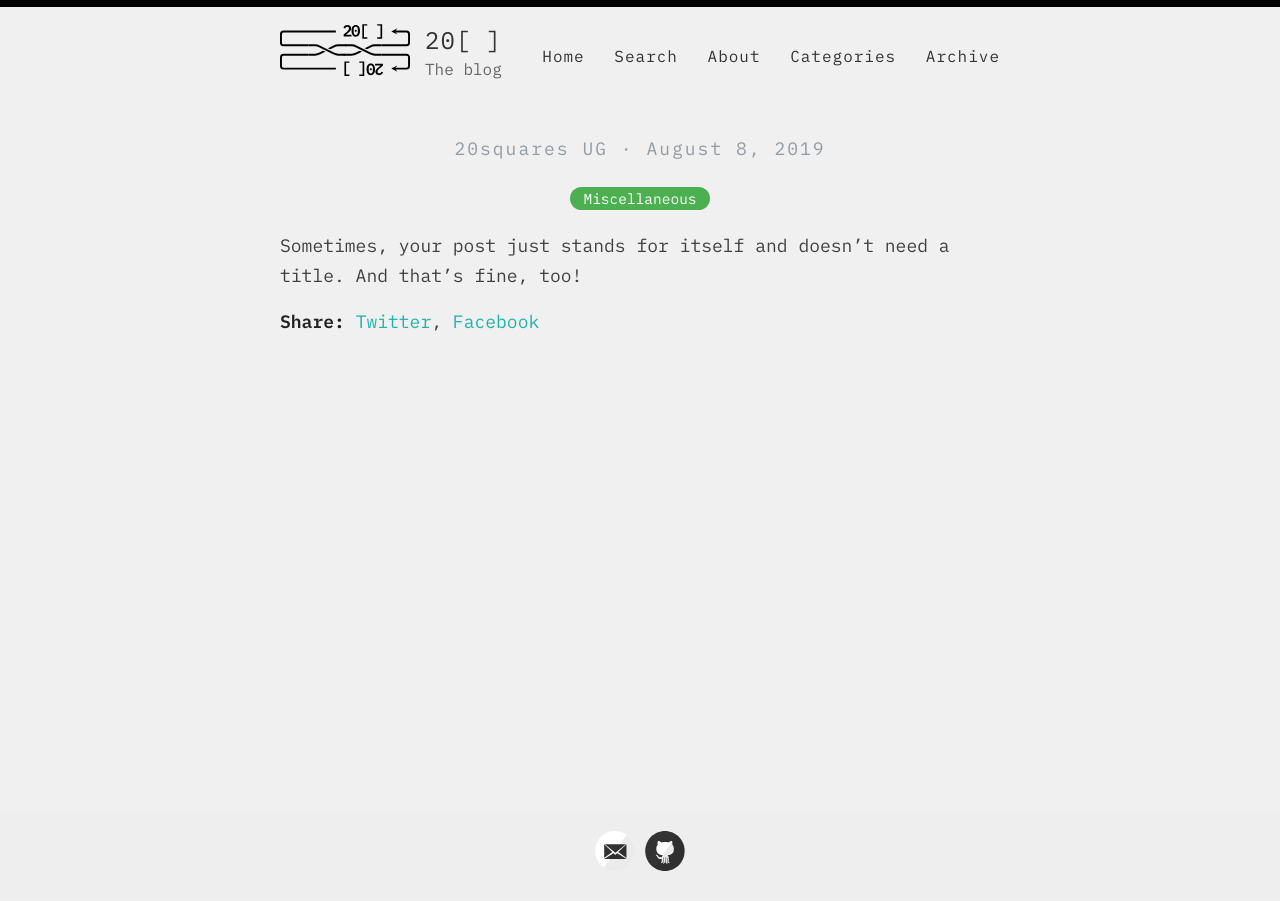
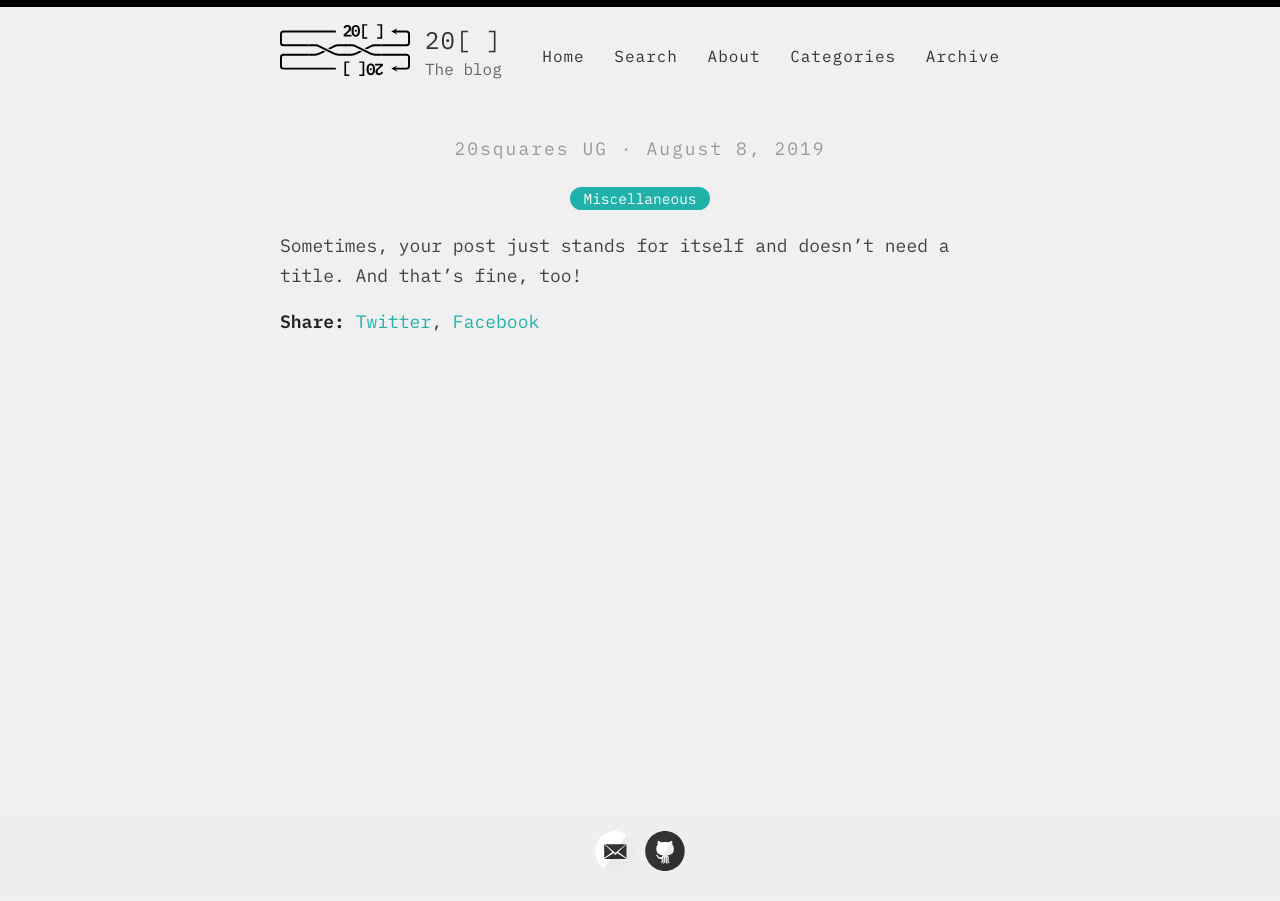
Before and after one commit to eric-downes/20sq-blog, a Jekyll site: the page built from _posts/2019-08-08-no-title-posts.md, in a window 1280 px wide. Built offline with Jekyll 4.4.1, drawn with Linux system fonts in a browser that asks for light colours.

Commit message:
Playing a bit with colors

```diff
--- a/assets/style.scss
+++ b/assets/style.scss
@@ -739,7 +739,7 @@ Modules - reusable parts of our design
   font-size: 14.5px;
   padding: 2px 13px;
   border: none;
-  background-color: #4CAF50;
+  background-color: lightseagreen;
   border-radius: 50px;
   color: #fff;
 }
```
